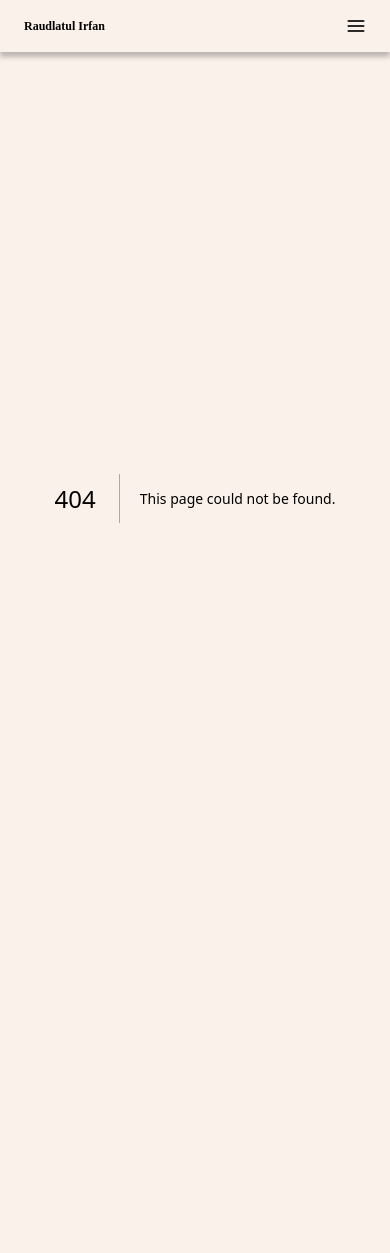
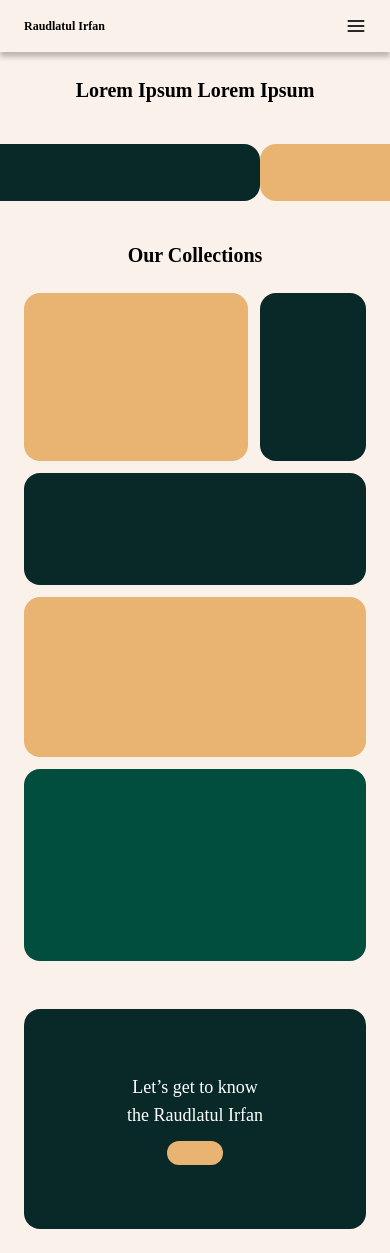
Before and after one commit to michaeltio/raudlatul_dummy, a Next.js app in the folder client/: page /home in a window 390 px wide. Before the commit this address had no page. Before the commit the page ends 920 px from the top, so only its background shows below. Built offline with nearby package versions, Linux system fonts and the light colour scheme.

Commit message:
Home
Responsive desktop nya masih kurang bagus

```diff
--- /dev/null
+++ b/client/src/app/home/page.jsx
@@ -0,0 +1,49 @@
+import React from 'react';
+import Image from "next/image";
+
+
+function Home() {
+  return (
+    <div id="mainHome" className="">
+      <div className="text-center">
+        <h2 className="text-xl font-ptserif font-bold">Lorem Ipsum Lorem Ipsum</h2>
+      </div>
+
+      <div id="pembatas" className="py-10 grid grid-cols-3">
+        <div className="col-span-2 w-full bg-[#092928] rounded-e-2xl"></div>
+        <div className="aspect-[16/7] w-full bg-[#E9B472] rounded-s-2xl md:aspect-[16/4]"></div>
+      </div>
+
+      <div id="collections" className="">
+        <div className="text-center">
+          <h2 className="text-xl font-ptserif font-bold">Our Collections</h2>
+        </div>
+        <div className="justify-center space-y-3 p-6 md:flex md:space-x-3 md:space-y-0">
+          <div id="3Foto" className="space-y-3 md:flex-1">
+            <div className="grid grid-cols-3 gap-3">
+              <div className="col-span-2 aspect-[16/12] py-20 w-full bg-[#E9B472] rounded-2xl md:aspect-auto md:py-32"></div>
+              <div className="py-20 w-full bg-[#092928] rounded-2xl md:py-32"></div>
+            </div>
+            <div className="p-14 w-full bg-[#092928] rounded-2xl md:p-20"></div>
+          </div>
+          <div id="2Foto" className="space-y-3 md:flex-1">
+            <div className="w-full py-20 w-full bg-[#E9B472] rounded-2xl"></div>
+            <div className="w-full aspect-video bg-[#014E3E] rounded-2xl md:aspect-auto md:h-3/5"></div>
+          </div>
+        </div>
+      </div>
+
+      <div id="getToKnow" className="p-6">
+        <div className="py-16 flex flex-col items-center justify-center gap-3 w-full bg-[#092928] rounded-2xl md:gap-7">
+          <div className="text-center text-lg text-white font-ptserif md:text-xl">
+            <p>Let’s get to know</p>
+            <p>the Raudlatul Irfan</p>
+          </div>
+          <button className="p-3 w-14 bg-[#E9B472] rounded-full md:w-16"></button>
+        </div>
+      </div>
+    </div>
+  );
+}
+
+export default Home;
```
